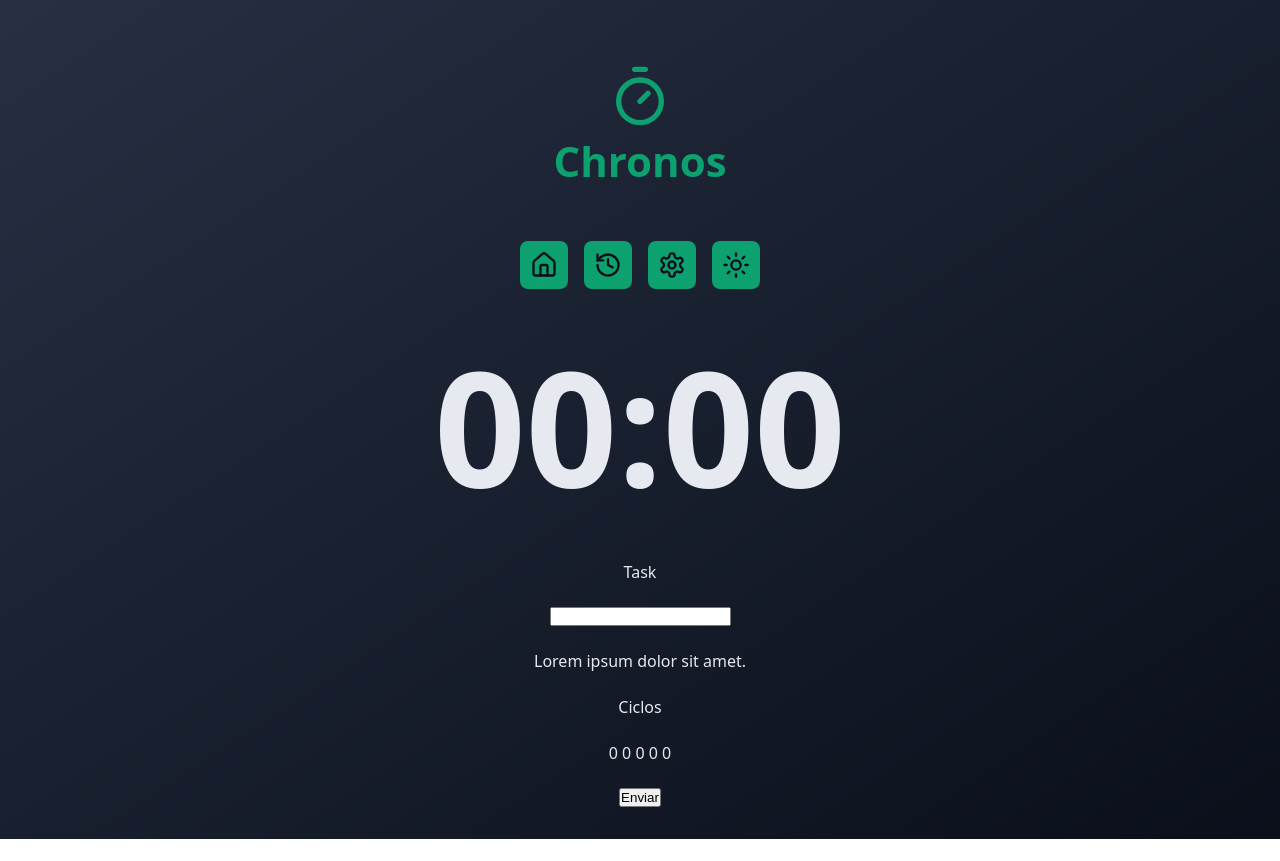
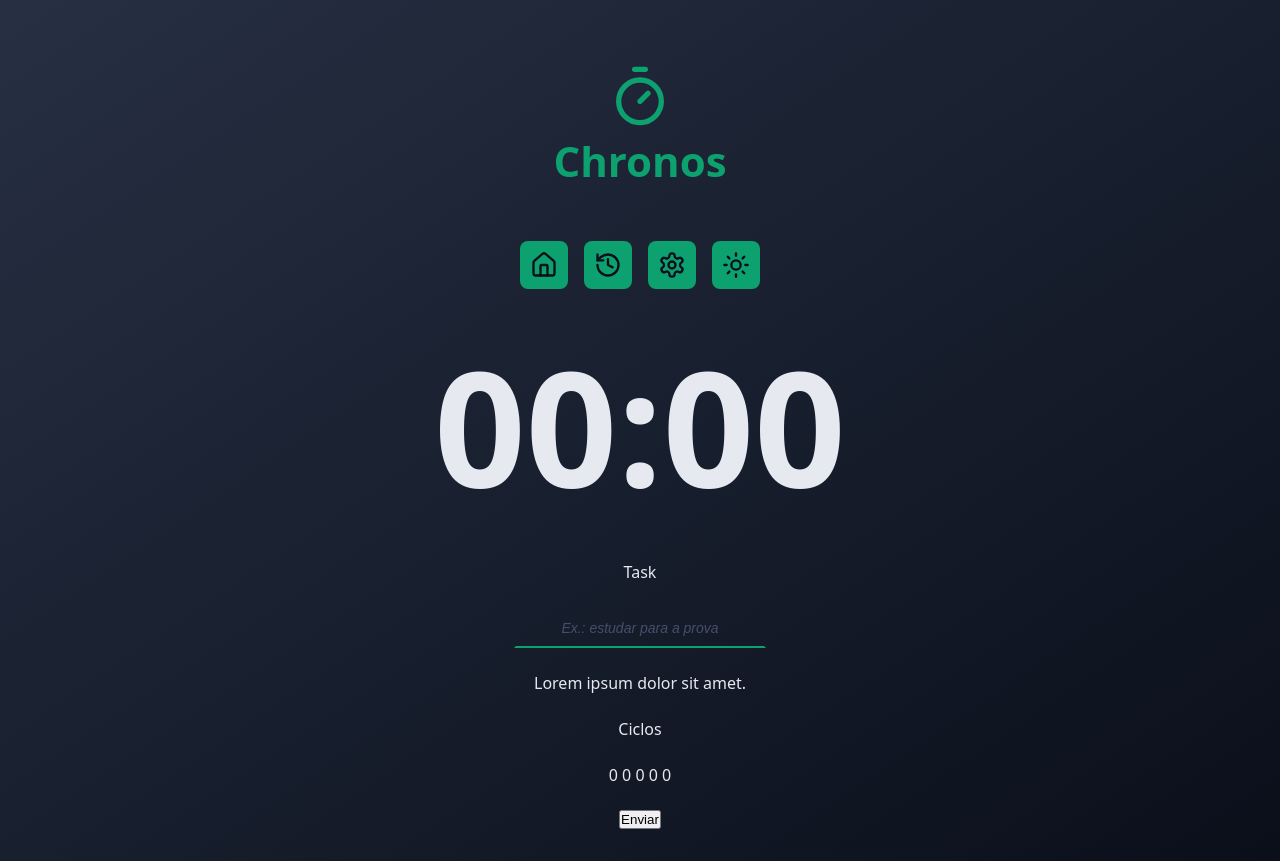
Before and after one commit to KarolSalvador/chronos-pomodoro-react, a React (Vite) app: page / in a window 1280 px wide. Before the commit the page ends 839 px from the top, so only its background shows below. Built offline with nearby package versions, Linux system fonts and the light colour scheme.

Commit message:
adicionado estilo ao input

```diff
--- a/src/App.tsx
+++ b/src/App.tsx
@@ -25,7 +25,12 @@
       <Container>
         <form className='form' action=''>
           <div className='formRow'>
-            <DefaultInput labelText='Task' id='MeuInput' type='text' />
+            <DefaultInput
+              labelText='Task'
+              id='MeuInput'
+              type='text'
+              placeholder='Ex.: estudar para a prova'
+            />
           </div>
 
           <div className='formRow'>
--- a/src/components/DefaultInput/index.tsx
+++ b/src/components/DefaultInput/index.tsx
@@ -1,3 +1,5 @@
+import styles from './styles.module.css';
+
 //type: 'text' | 'number' | 'search'; //Union type: poderá usar ou um ou outro type adicionado
 type DefaultInputProps = {
   id: string;
@@ -14,7 +16,7 @@
   return (
     <>
       <label htmlFor={id}>{labelText}</label>
-      <input id={id} type={type} {...rest} />
+      <input className={styles.input} id={id} type={type} {...rest} />
     </>
   );
 }
--- a/src/components/DefaultInput/styles.module.css
+++ b/src/components/DefaultInput/styles.module.css
@@ -1,10 +1,28 @@
-.container {
-  font-size: clamp(
-    8rem,
-    25vw,
-    16rem
-  ); /*deixa a fonte ajustável a tela (menor tam, vw , maior tam)*/
-  font-weight: bold;
+.input {
+  background-color: transparent;
   text-align: center;
-  line-height: 1.3;
+  font-size: 1.8rem;
+  padding: 0.8rem;
+  color: var(--text-default);
+  outline: none;
+
+  border: 0.2rem solid transparent;
+  border-bottom: 0.2rem solid var(--primary);
+  transition: all 0.1s ease-in-out;
 }
+
+.input:focus {
+  border-radius: 0.8rem;
+  border: 0.2rem solid var(--primary);
+}
+
+.input::placeholder {
+  color: var(--gray-500);
+  font-size: 1.4rem;
+  font-style: italic;
+}
+
+.input:disabled {
+  border-bottom: 0.2rem solid var(--disabled);
+  color: var(--text-muted);
+}
```
